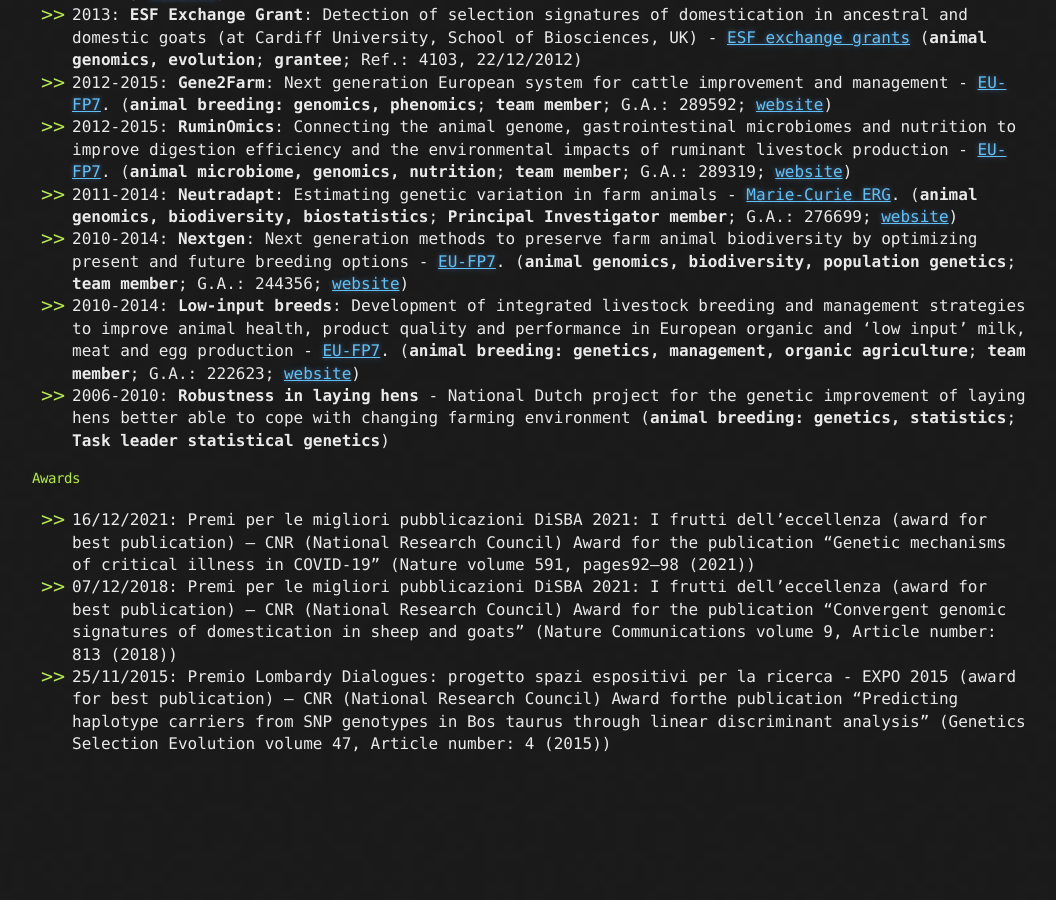
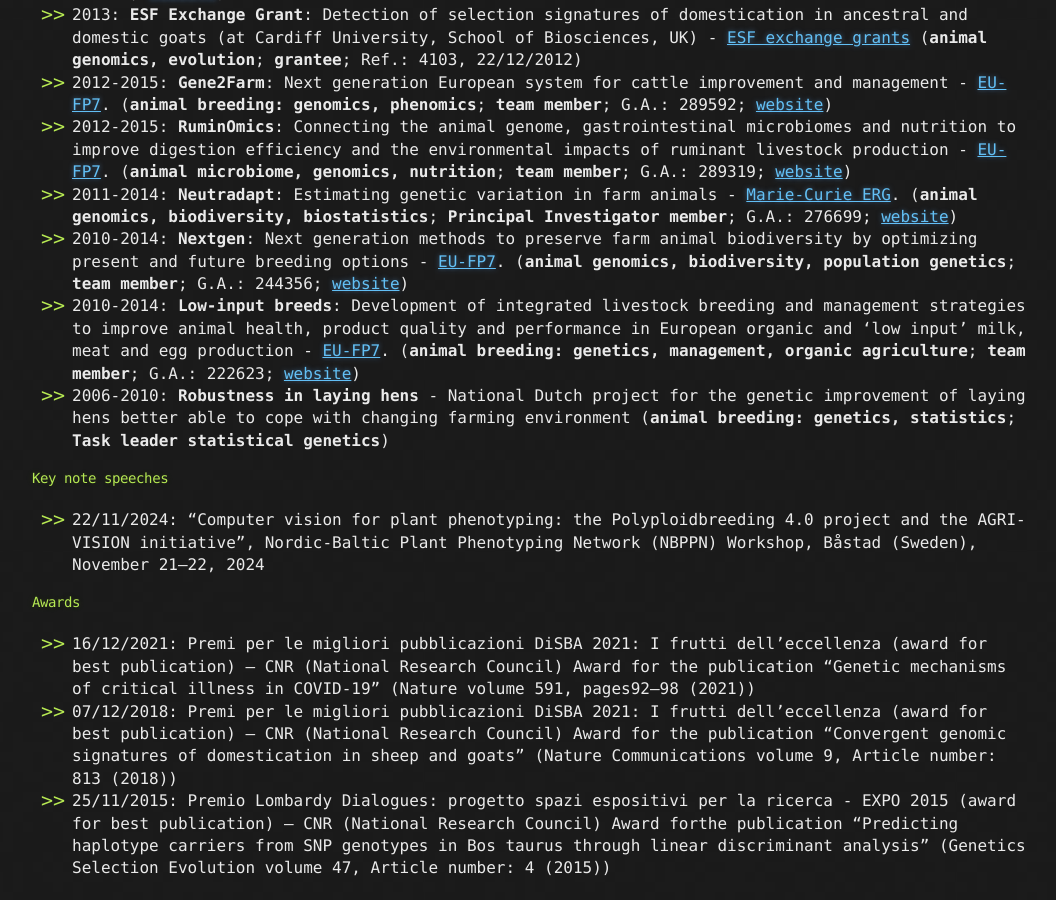
Before and after one commit to bioinformateachers/bioinformateachers.github.io, a Jekyll site: the page built from filippo.md, in a window 1280 px wide and 900 px high, scrolled down 4237 px. Shown: the whole window, without its empty margins (108-1164 px from the left). Built offline with Jekyll 4.4.1, drawn with Linux system fonts in a browser that asks for light colours; before the commit the page ends 5013 px from its top, so only the background shows below that.

Commit message:
added: keynote speech in Sweden

```diff
--- a/filippo.md
+++ b/filippo.md
@@ -134,6 +134,10 @@ Very smart people who I had the honor of mentoring:
 - 2010-2014: **Low-input breeds**: Development of integrated livestock breeding and management strategies to improve animal health, product quality and performance in European organic and 'low input' milk, meat and egg production - [EU-FP7](https://cordis.europa.eu/programme/id/FP7). (**animal breeding: genetics, management, organic agriculture**; **team member**; G.A.: 222623; [website](https://cordis.europa.eu/project/id/222623))
 - 2006-2010: **Robustness in laying hens** - National Dutch project for the genetic improvement of laying hens better able to cope with changing farming environment (**animal breeding: genetics, statistics**; **Task leader statistical genetics**)
 
+#### Key note speeches
+
+- 22/11/2024: "Computer vision for plant phenotyping: the Polyploidbreeding 4.0 project and the AGRI-VISION initiative", Nordic-Baltic Plant Phenotyping Network (NBPPN) Workshop, Båstad (Sweden), November 21–22, 2024
+
 #### Awards
 
 - 16/12/2021: Premi per le migliori pubblicazioni DiSBA 2021: I frutti dell'eccellenza (award for best publication) – CNR (National Research Council) Award for the publication "Genetic mechanisms of critical illness in COVID-19" (Nature volume 591, pages92–98 (2021))
```
